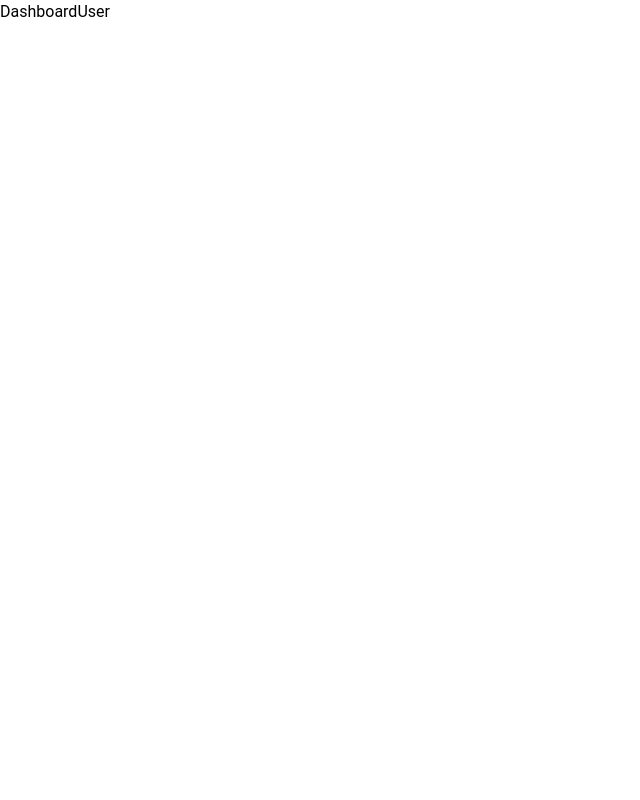
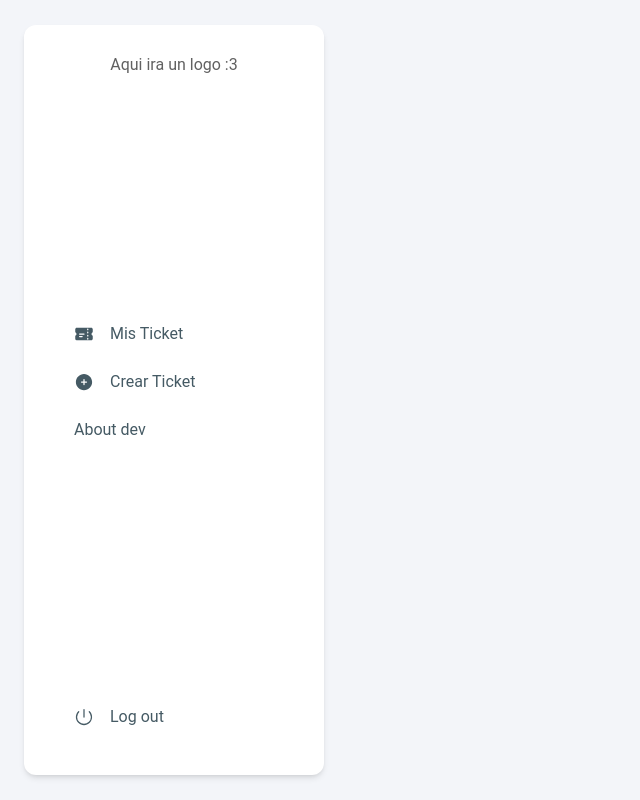
Before and after one commit to Sebastian-123-web/SystemTicket-frontend, a React (Vite) app: page /#/dashboard in a window 1280 px wide. Shown: the whole page, without its empty margins (0-640 px from the left). Built offline with nearby package versions, Linux system fonts and the light colour scheme; sample sign-in values are in the browser's storage.

Commit message:
RB | Se completo Login y se esta estructurando el Dashboard

```diff
--- a/package.json
+++ b/package.json
@@ -10,6 +10,7 @@
     "preview": "vite preview"
   },
   "dependencies": {
+    "@heroicons/react": "^2.0.18",
     "@material-tailwind/react": "^2.1.2",
     "react": "^18.2.0",
     "react-dom": "^18.2.0",
--- a/src/page/DashboardUser/DashboardUser.jsx
+++ b/src/page/DashboardUser/DashboardUser.jsx
@@ -1,7 +1,39 @@
 import React from 'react'
 
+import { Card, List, ListItem, ListItemPrefix } from '@material-tailwind/react'
+import { TicketIcon, PlusCircleIcon, PowerIcon } from '@heroicons/react/24/solid'
+
 export const DashboardUser = () => {
-  return (
-    <div>DashboardUser</div>
-  )
+    return (
+        <div className='w-full h-screen bg-[#f3f5f9] flex items-center p-6'>
+            <Card className='h-[calc(100vh-50px)] w-[300px] p-7 flex justify-between items-center flex-col '>
+                <div>Aqui ira un logo :3</div>
+
+                <List>
+                    <ListItem>
+                        <ListItemPrefix>
+                            <TicketIcon className="h-5 w-5" />
+                        </ListItemPrefix>
+                        Mis Ticket
+                    </ListItem>
+                    <ListItem>
+                        <ListItemPrefix>
+                            <PlusCircleIcon className="h-5 w-5" />
+                        </ListItemPrefix>
+                        Crear Ticket
+                    </ListItem>
+                    <ListItem>About dev</ListItem>
+                </List>
+
+                <List>
+                    <ListItem>
+                        <ListItemPrefix>
+                            <PowerIcon className="h-5 w-5" />
+                        </ListItemPrefix>
+                        Log out
+                    </ListItem>
+                </List>
+            </Card>
+        </div>
+    )
 }
--- a/src/page/Login/Login.jsx
+++ b/src/page/Login/Login.jsx
@@ -1,14 +1,64 @@
-import { Button, Input, Typography } from "@material-tailwind/react";
+import { Button, Input, Spinner, Typography } from "@material-tailwind/react";
+import { useEffect, useState } from "react";
+
+import { useLoginContext } from '../../context/LoginContext'
+import { Navigate } from "react-router-dom";
 
 export const Login = () => {
+
+    // OBTENER DATOS DE LOS INPUTS
+    const [ dataLogin, setDataLogin ] = useState({
+        email : '',
+        password : ''
+    })
+    const handleCollectLoginUser = (e) => {
+        const { name, value } = e.target
+        setDataLogin((l) => ({
+            ...l,
+            [name] : value
+        }))
+        console.log(dataLogin)
+    }
+
+    // VALIDAR INICIO DE SESION
+    const { login } = useLoginContext()
+    const handleLoginUser = (collectLogin) => {
+        login(collectLogin)
+        Navigate('/dashboard')
+    }
+
+    // SPINNER DE CARGA
+    const [ loading, setLoading ] = useState(true)
+    useEffect(() => {
+        setTimeout(()=>{ setLoading(false) },1000)
+    },[] )
+
     return (
         <div className="w-full h-screen flex justify-center items-center">
-            <div className="w-[400px] bg-white p-5 grid gap-5">
-                <Typography variant="h5" color="blue-gray">Sign Up</Typography>
-                <Input label="Correo" type="email" />
-                <Input label="Contraseña" type="password" />
-                <Button>Iniciar Sesion</Button>
-            </div>
+            {
+                loading ? (
+                    <Spinner className="w-12 h-12" />
+                ) : (
+                    <div className="w-[400px] bg-white p-5 grid gap-5">
+                        <Typography variant="h5" color="blue-gray">Sign Up</Typography>
+                        <Input
+                            label="Correo"
+                            type="email"
+                            name="email"
+                            onChange={handleCollectLoginUser}
+                        />
+                        <Input
+                            label="Contraseña"
+                            type="password"
+                            name="password"
+                            onChange={handleCollectLoginUser}
+                        />
+                        <Button
+                            onClick={()=>handleLoginUser(dataLogin)}
+                        >Iniciar Sesion</Button>
+                    </div>
+                )
+            }
         </div>
     )
 }
```
Also changed, not shown: 1 other file (tests, documents, lock files or other folders).
